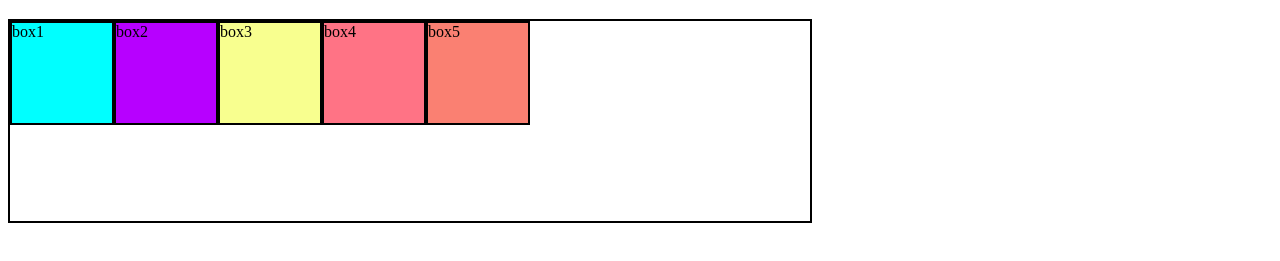
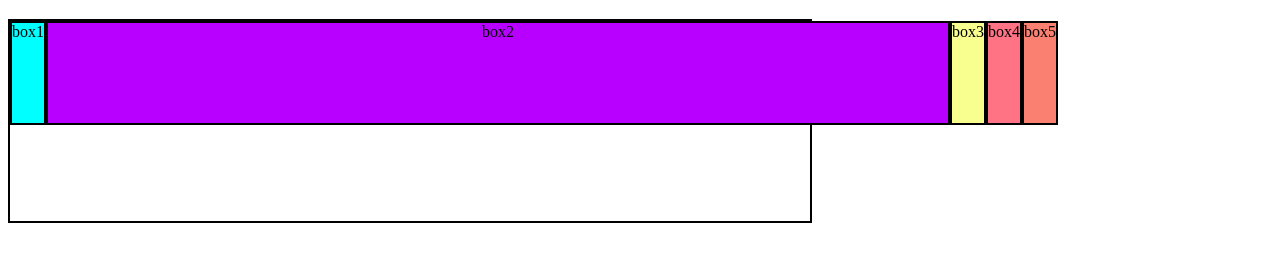
Before and after one commit to utsavwork/regarding-css, a plain HTML site: page level4/index.html in a window 1280 px wide. Shown: the part 61-322 px from the top of the page. Drawn offline with Linux system fonts and the light colour scheme.

Commit message:
break flex box using shrink 0

```diff
--- a/level4/style.css
+++ b/level4/style.css
@@ -4,15 +4,24 @@ body{
 
 div{
     height : 100px;
-    width : 100px;
-    display : flex;
+    width : 900px;
     border : 2px solid black;
-
 }
 
 #container {
     width : 800px;
     height : 200px;
+    display : flex;
+    flex-direction: row;
+    /* flex-direction: column;
+    flex-direction: row-reverse;
+    flex-direction : column-reverse; */
+    /* justify-content: center; */
+    justify-content: flex-start;
+    /* justify-content : flex-end;
+    justify-content : space-around;
+    justify-content: space-between;
+    justify-content: space-evenly; */
 }
 
 #box1{
@@ -21,6 +30,7 @@ div{
 
 #box2{
     background-color:rgb(183, 0, 255);
+    flex-shrink: 0;
 }
 
 #box3{
```
